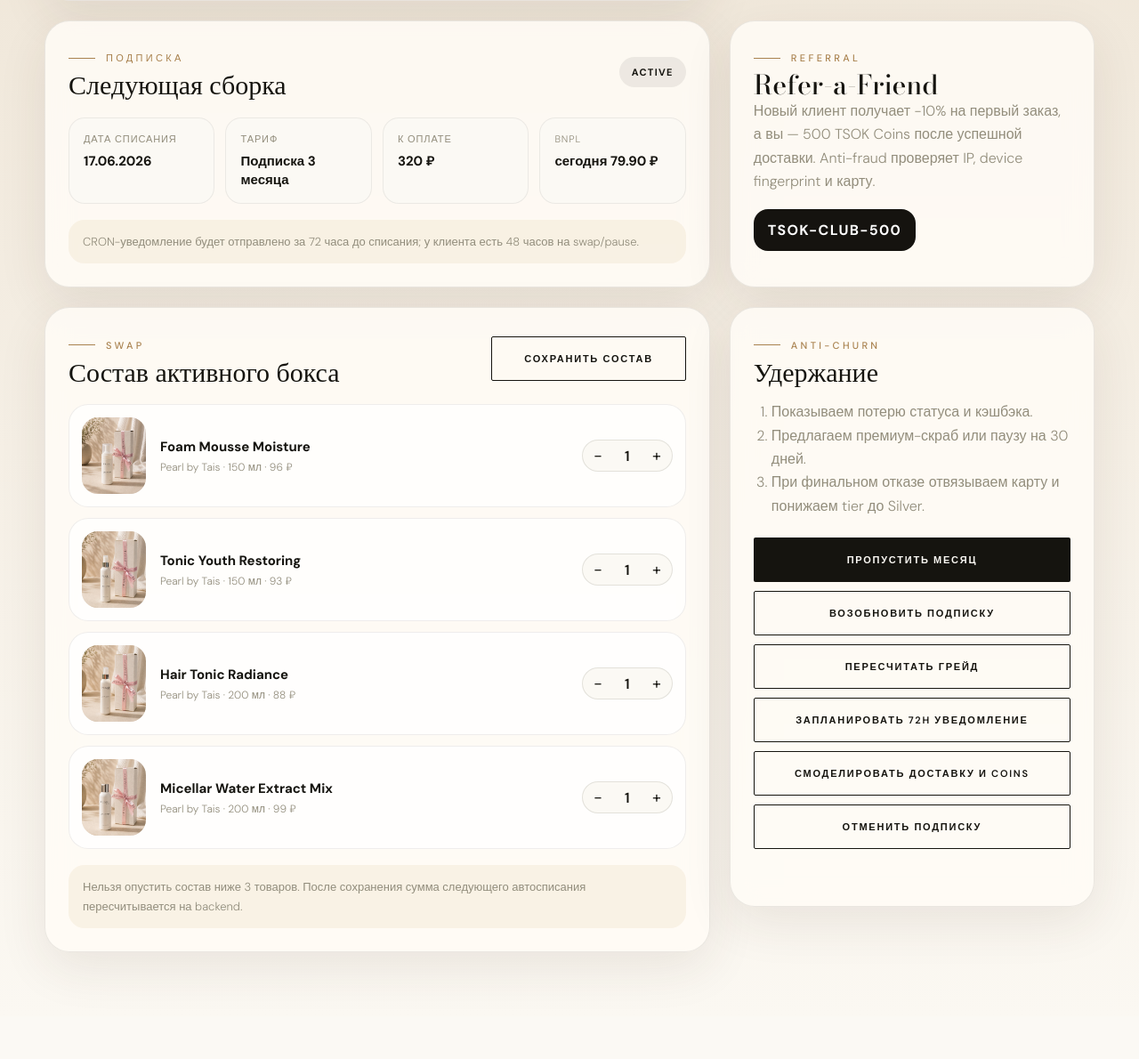
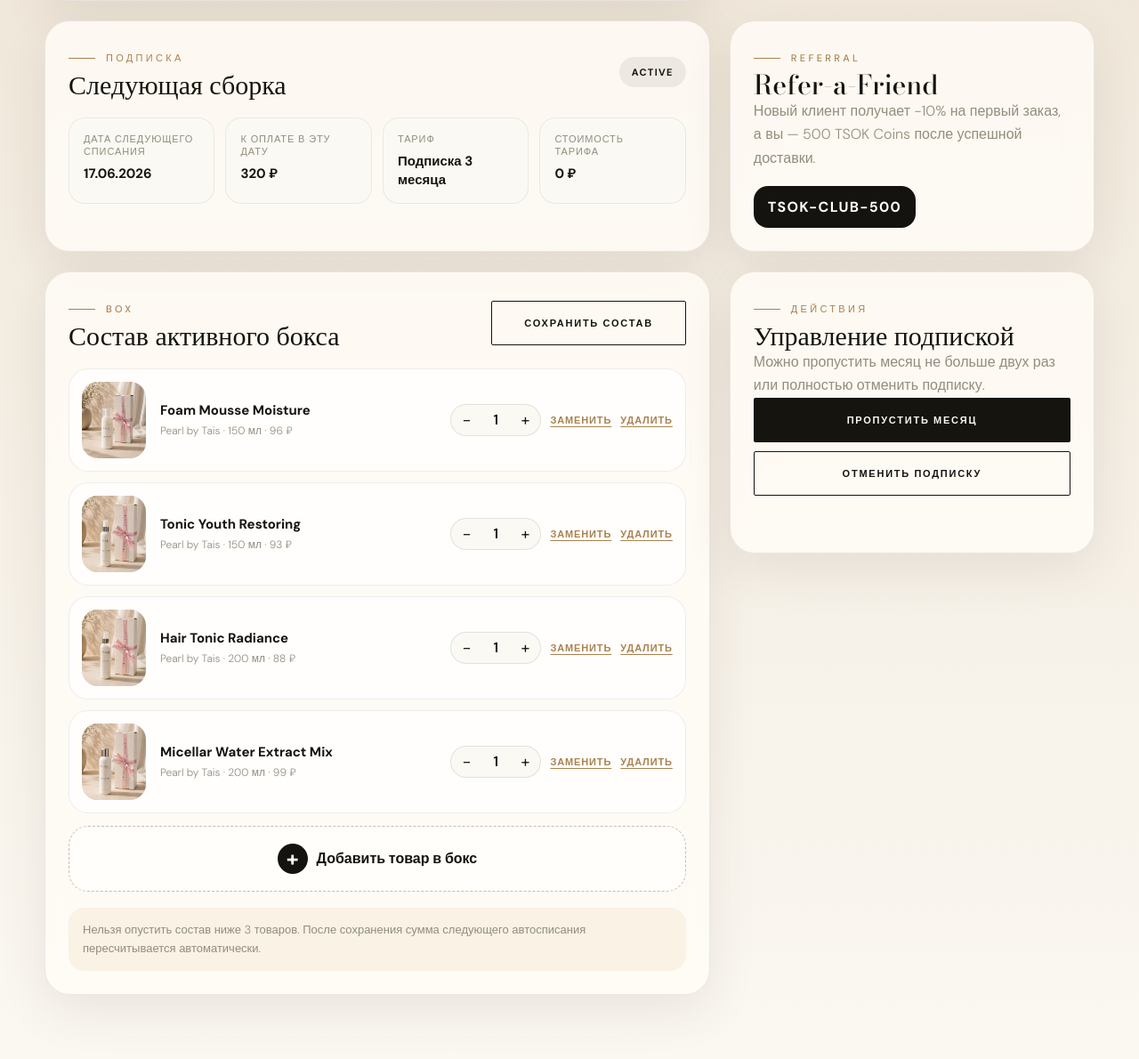
Before and after one commit to nikitakuvalda/tsok.shop, a Flask app: page /account in a window 1280 px wide. Shown: the part 1057-2247 px from the top of the page at 89% size. Before the commit the page ends 2149 px from the top, so only its background shows below. Run offline with Flask 3, Linux system fonts and the light colour scheme; the visitor is signed in with stand-in values (Sample User, id 1); data comes from the database, SQL or seed files in the repository.

Commit message:
Update account subscription controls

```diff
--- a/app.py
+++ b/app.py
@@ -786,8 +786,7 @@ def _current_subscription_state():
         "loyalty_events": DEMO_LOYALTY_EVENTS,
         "referral_claims": DEMO_REFERRAL_CLAIMS,
         "notifications": DEMO_NOTIFICATIONS,
-        "anti_churn_steps": ["loss", "offer", "final"],
-        "notification": "CRON-уведомление будет отправлено за 72 часа до списания; у клиента есть 48 часов на swap/pause.",
+        "catalog": _quote_items_to_json([{**product, "qty": 1, "line_total": Decimal(str(product["price"]))} for product in list_products()]),
     }
 
 
@@ -887,19 +886,6 @@ def account_notifications_schedule():
     return jsonify({"message": "Уведомление за 72 часа поставлено в демо-очередь.", "notification": notification})
 
 
-@application.post("/api/subscription-box/anti-churn")
-def subscription_anti_churn():
-    payload = request.get_json(silent=True) or {}
-    tier = str(payload.get("loyalty_tier") or "Silver")
-    step = str(payload.get("step") or "loss")
-    offers = {
-        "loss": f"При отмене подписки статус {tier} будет понижен до Silver, а повышенный кэшбек TSOK Coins отключится.",
-        "offer": "Останьтесь — добавим премиум-скраб за 0 ₽ в следующий бокс или поставим подписку на паузу на 30 дней.",
-        "final": "Карта будет отвязана в платёжном шлюзе, подписка отменена, loyalty_tier станет Silver.",
-    }
-    return jsonify({"step": step, "message": offers.get(step, offers["loss"])})
-
-
 @application.get("/api/account/subscription")
 @login_required
 def account_subscription():
@@ -935,10 +921,14 @@ def account_subscription_swap():
 
 @application.post("/api/account/subscription/pause")
 def account_subscription_pause():
+    skip_count = int(DEMO_SUBSCRIPTION.get("skip_count", 0))
+    if skip_count >= 2:
+        return jsonify({"error": "Лимит пропусков исчерпан: месяц можно пропустить не больше двух раз."}), 400
     next_charge = datetime.fromisoformat(DEMO_SUBSCRIPTION["next_charge_at"]) + timedelta(days=30)
     DEMO_SUBSCRIPTION["next_charge_at"] = next_charge.isoformat()
+    DEMO_SUBSCRIPTION["skip_count"] = skip_count + 1
     DEMO_SUBSCRIPTION["status"] = "paused"
-    return jsonify({"message": "Подписка поставлена на паузу, следующее списание сдвинуто на 30 дней.", "state": _current_subscription_state()})
+    return jsonify({"message": f"Месяц пропущен ({DEMO_SUBSCRIPTION['skip_count']}/2), следующее списание сдвинуто на 30 дней.", "state": _current_subscription_state()})
 
 
 @application.post("/api/account/loyalty/recalculate-tier")
@@ -967,7 +957,7 @@ def account_subscription_cancel():
     DEMO_SUBSCRIPTION["status"] = "cancelled"
     DEMO_SUBSCRIPTION["payment_token_id"] = ""
     DEMO_CUSTOMER["loyalty_tier"] = "Silver"
-    return jsonify({"message": "Карта отвязана в демо-шлюзе, подписка отменена, loyalty_tier понижен до Silver.", "state": _current_subscription_state()})
+    return jsonify({"message": "Карта отвязана в платёжном шлюзе, подписка отменена, loyalty_tier понижен до Silver.", "state": _current_subscription_state()})
 
 
 if __name__ == "__main__":
--- a/static/style.css
+++ b/static/style.css
@@ -1282,3 +1282,23 @@ a:focus-visible,button:focus-visible,input:focus-visible,select:focus-visible,.i
 .admin-product-grid{grid-template-columns:repeat(auto-fill,minmax(260px,1fr));gap:18px}.admin-product-grid article{display:grid;grid-template-columns:96px minmax(0,1fr);gap:14px;padding:16px;border-radius:24px;box-shadow:0 12px 34px rgba(48,36,22,.06)}.admin-product-grid img{width:96px;height:128px;border-radius:18px}.admin-product-grid form{gap:10px}.admin-product-grid form strong{margin:0;color:var(--clay-deep);font-size:12px;letter-spacing:.08em}.admin-product-grid form input,.admin-product-grid form select{padding:10px 11px;border-radius:12px}.admin-product-grid form label{display:flex;grid-auto-flow:column;align-items:center;justify-content:flex-start;gap:8px;text-transform:none;letter-spacing:0;font-size:12px}.admin-product-grid form label input{width:auto}.admin-product-grid .admin-mini-btn{justify-self:start;padding:10px 14px}
 @media(max-width:1100px){.admin-folder-tabs{margin:0 0 22px;padding:18px 18px 0}.admin-panel--catalog>.admin-subscription-form{grid-template-columns:repeat(2,minmax(0,1fr))}.admin-subscription-card{grid-template-columns:1fr}}
 @media(max-width:640px){.admin-folder-tabs{margin:-18px -18px 18px;padding:14px 18px 0}.admin-folder-tabs a{padding:12px 14px}.admin-panel--catalog>.admin-subscription-form,.admin-product-grid article{grid-template-columns:1fr}.admin-panel--catalog>.admin-subscription-form label:nth-of-type(7),.admin-panel--catalog>.admin-subscription-form .btn{grid-column:auto}.admin-product-grid img{width:100%;height:180px}}
+.account-item__controls{display:flex;align-items:center;gap:10px;flex-wrap:wrap;justify-content:flex-end}
+.account-link-btn{border:0;background:transparent;color:var(--clay-deep);font-size:11px;font-weight:700;letter-spacing:.08em;text-transform:uppercase;cursor:pointer;text-decoration:underline;text-underline-offset:3px}
+.account-add-item{width:100%;margin-top:14px;min-height:74px;border:1px dashed rgba(92,47,41,.32);border-radius:22px;background:rgba(255,255,255,.54);color:var(--ink);display:flex;align-items:center;justify-content:center;gap:10px;font:inherit;font-weight:700;cursor:pointer}
+.account-add-item span{width:34px;height:34px;border-radius:50%;display:grid;place-items:center;background:#15130f;color:#fff;font-size:24px;line-height:1}
+.account-confirm,.account-picker{position:fixed;inset:0;z-index:6000;display:none;align-items:center;justify-content:center;padding:22px;background:rgba(12,10,8,.58);backdrop-filter:blur(12px)}
+.account-confirm.is-active,.account-picker.is-active{display:flex}
+.account-confirm__card,.account-picker__card{position:relative;width:min(460px,100%);padding:30px;border:1px solid rgba(201,168,118,.34);border-radius:30px;background:linear-gradient(135deg,#fffaf1,#efe1ce);box-shadow:0 28px 90px rgba(0,0,0,.32)}
+.account-confirm__card h3,.account-picker__card h3{font-family:var(--font-display);font-size:34px;font-weight:500;margin:8px 0 10px}
+.account-confirm__card p{margin:0 0 22px;color:var(--muted);line-height:1.6}
+.account-confirm__actions{display:grid;grid-template-columns:1fr 1fr;gap:10px}
+.account-picker__card{width:min(860px,100%);max-height:86vh;overflow:auto}
+.account-picker__close{position:absolute;top:18px;right:18px;width:38px;height:38px;border:0;border-radius:50%;background:#15130f;color:#fff;font-size:24px;cursor:pointer}
+.account-picker__grid{display:grid;grid-template-columns:repeat(auto-fit,minmax(180px,1fr));gap:12px;margin-top:18px}
+.account-picker__item{display:grid;grid-template-rows:150px auto auto;gap:8px;text-align:left;padding:12px;border:1px solid rgba(54,48,38,.1);border-radius:20px;background:rgba(255,255,255,.7);cursor:pointer;color:var(--ink)}
+.account-picker__item strong{font-size:14px}
+.account-picker__item small{color:var(--muted);line-height:1.45}
+.account-picker__img{display:block;border-radius:16px;overflow:hidden;background:#eee5d8}
+.account-picker__img img{width:100%;height:100%;object-fit:cover}
+@media(max-width:900px){.account-item__controls{grid-column:2;justify-content:flex-start}.account-page .account-item .quantity-selector{grid-column:auto}}
+@media(max-width:768px){.account-confirm{display:none!important}.account-picker__card{border-radius:22px;max-height:90vh}.account-picker__grid{grid-template-columns:1fr}.account-picker__item{grid-template-columns:72px 1fr;grid-template-rows:auto auto}.account-picker__img{grid-row:1/3;height:86px}.account-picker__item small{grid-column:2}}
--- a/templates/account.html
+++ b/templates/account.html
@@ -49,19 +49,18 @@
                 </div>
                 <strong class="account-pill" id="subscriptionStatus">—</strong>
             </div>
-            <div class="account-metrics">
-                <div><span>Дата списания</span><strong id="nextChargeDate">—</strong></div>
+            <div class="account-metrics account-metrics--subscription">
+                <div><span>Дата следующего списания</span><strong id="nextChargeDate">—</strong></div>
+                <div><span>К оплате в эту дату</span><strong id="payableTotal">—</strong></div>
                 <div><span>Тариф</span><strong id="planLabel">—</strong></div>
-                <div><span>К оплате</span><strong id="payableTotal">—</strong></div>
-                <div><span>BNPL</span><strong id="bnplInfo">—</strong></div>
+                <div><span>Стоимость тарифа</span><strong id="planTotal">—</strong></div>
             </div>
-            <p class="account-note" id="cronNote">—</p>
         </article>
 
         <article class="account-card">
             <span class="label">Referral</span>
             <h2>Refer-a-Friend</h2>
-            <p>Новый клиент получает −10% на первый заказ, а вы — 500 TSOK Coins после успешной доставки. Anti-fraud проверяет IP, device fingerprint и карту.</p>
+            <p>Новый клиент получает −10% на первый заказ, а вы — 500 TSOK Coins после успешной доставки.</p>
             <div class="ref-code" id="referralCode">—</div>
         </article>
     </section>
@@ -70,29 +69,22 @@
         <article class="account-card account-card--wide">
             <div class="account-card__head">
                 <div>
-                    <span class="label">Swap</span>
+                    <span class="label">Box</span>
                     <h2>Состав активного бокса</h2>
                 </div>
-                <button class="btn btn--outline-dark" type="button" id="saveSwapBtn">Сохранить состав</button>
+                <button class="btn btn--outline-dark" type="button" id="saveBoxBtn">Сохранить состав</button>
             </div>
             <div class="account-items" id="accountItems"></div>
-            <p class="account-note">Нельзя опустить состав ниже 3 товаров. После сохранения сумма следующего автосписания пересчитывается на backend.</p>
+            <button class="account-add-item" type="button" id="addBoxItemBtn"><span>+</span> Добавить товар в бокс</button>
+            <p class="account-note">Нельзя опустить состав ниже 3 товаров. После сохранения сумма следующего автосписания пересчитывается автоматически.</p>
         </article>
 
         <aside class="account-card">
-            <span class="label">Anti-churn</span>
-            <h2>Удержание</h2>
-            <ol class="churn-list">
-                <li>Показываем потерю статуса и кэшбэка.</li>
-                <li>Предлагаем премиум-скраб или паузу на 30 дней.</li>
-                <li>При финальном отказе отвязываем карту и понижаем tier до Silver.</li>
-            </ol>
+            <span class="label">Действия</span>
+            <h2>Управление подпиской</h2>
+            <p>Можно пропустить месяц не больше двух раз или полностью отменить подписку.</p>
             <div class="account-actions">
                 <button class="btn btn--dark w-100" type="button" id="pauseBtn">Пропустить месяц</button>
-                <button class="btn btn--outline-dark w-100" type="button" id="resumeBtn">Возобновить подписку</button>
-                <button class="btn btn--outline-dark w-100" type="button" id="recalcTierBtn">Пересчитать грейд</button>
-                <button class="btn btn--outline-dark w-100" type="button" id="scheduleNotifyBtn">Запланировать 72h уведомление</button>
-                <button class="btn btn--outline-dark w-100" type="button" id="accrueCoinsBtn">Смоделировать доставку и Coins</button>
                 <button class="btn btn--outline-dark w-100" type="button" id="cancelBtn">Отменить подписку</button>
             </div>
             <p class="account-result" id="accountResult"></p>
@@ -100,10 +92,31 @@
     </section>
 </main>
 
+<div class="account-confirm" id="accountConfirm" aria-hidden="true">
+    <div class="account-confirm__card" role="dialog" aria-modal="true" aria-labelledby="accountConfirmTitle">
+        <span class="label">TSOK BOX</span>
+        <h3 id="accountConfirmTitle">Вы уверены?</h3>
+        <p id="accountConfirmText">Подтвердите действие.</p>
+        <div class="account-confirm__actions">
+            <button class="btn btn--outline-dark" type="button" data-confirm="no">Нет</button>
+            <button class="btn btn--dark" type="button" data-confirm="yes">Да</button>
+        </div>
+    </div>
+</div>
+
+<div class="account-picker" id="accountPicker" aria-hidden="true">
+    <div class="account-picker__card" role="dialog" aria-modal="true" aria-labelledby="accountPickerTitle">
+        <button class="account-picker__close" type="button" id="closePickerBtn">×</button>
+        <span class="label">Каталог</span>
+        <h3 id="accountPickerTitle">Выберите товар</h3>
+        <div class="account-picker__grid" id="accountPickerGrid"></div>
+    </div>
+</div>
+
 <script src="{{ url_for('static', filename='script.js') }}"></script>
 <script>
 'use strict';
-const accountState = { items: [] };
+const accountState = { items: [], catalog: [], replaceId: null };
 const savedProfile = JSON.parse(localStorage.getItem('tsok_customer_profile') || 'null');
 
 function money(value) { return `${Number(value || 0).toFixed(0)} ₽`; }
@@ -130,12 +143,10 @@ function renderAccount(state) {
     document.getElementById('nextChargeDate').textContent = subscription.next_charge_date;
     document.getElementById('planLabel').textContent = subscription.quote.plan_label;
     document.getElementById('payableTotal').textContent = money(subscription.quote.payable_total);
-    document.getElementById('bnplInfo').textContent = subscription.quote.bnpl ? `сегодня ${subscription.quote.bnpl.today_payment} ₽` : '—';
-    document.getElementById('cronNote').textContent = state.notification;
+    document.getElementById('planTotal').textContent = money(subscription.quote.box_total);
+    accountState.catalog = state.catalog || [];
     document.getElementById('referralCode').textContent = customer.referral_code;
     if (state.loyalty_events?.length) document.getElementById('accountResult').textContent = `Последнее начисление: ${state.loyalty_events.at(-1).coins_delta} Coins будет доступно через 14 дней.`;
-    if (state.notifications?.length) document.getElementById('cronNote').textContent = `${state.notification} Следующая отправка: ${new Date(state.notifications.at(-1).send_at).toLocaleString('ru-RU')}`;
-
     document.getElementById('accountItems').innerHTML = subscription.items.map(item => `
         <div class="account-item" data-id="${item.id}">
             <div class="account-item__img">${item.image ? `<img src="/static/${item.image}" alt="${item.name}">` : ''}</div>
@@ -143,13 +154,57 @@ function renderAccount(state) {
                 <strong>${item.name}</strong>
                 <span>${item.brand} · ${item.size} · ${money(item.price)}</span>
             </div>
-            <div class="quantity-selector">
-                <button type="button" data-delta="-1">−</button>
-                <span>${item.qty}</span>
-                <button type="button" data-delta="1">+</button>
+            <div class="account-item__controls">
+                <div class="quantity-selector">
+                    <button type="button" data-delta="-1">−</button>
+                    <span>${item.qty}</span>
+                    <button type="button" data-delta="1">+</button>
+                </div>
+                <button class="account-link-btn" type="button" data-action="replace">Заменить</button>
+                <button class="account-link-btn" type="button" data-action="remove">Удалить</button>
             </div>
         </div>
     `).join('');
+}
+
+
+function isMobileConfirm() { return window.matchMedia('(max-width: 768px)').matches; }
+
+function askConfirm(text) {
+    if (isMobileConfirm()) return Promise.resolve(confirm(`Вы уверены?\n\n${text}`));
+    const modal = document.getElementById('accountConfirm');
+    document.getElementById('accountConfirmText').textContent = text;
+    modal.classList.add('is-active');
+    modal.setAttribute('aria-hidden', 'false');
+    return new Promise(resolve => {
+        const handler = event => {
+            const answer = event.target.closest('[data-confirm]');
+            if (!answer) return;
+            modal.classList.remove('is-active');
+            modal.setAttribute('aria-hidden', 'true');
+            modal.removeEventListener('click', handler);
+            resolve(answer.dataset.confirm === 'yes');
+        };
+        modal.addEventListener('click', handler);
+    });
+}
+
+function openPicker(replaceId = null) {
+    accountState.replaceId = replaceId;
+    document.getElementById('accountPickerGrid').innerHTML = accountState.catalog.map(item => `
+        <button class="account-picker__item" type="button" data-pick-id="${item.id}">
+            <span class="account-picker__img">${item.image ? `<img src="/static/${item.image}" alt="${item.name}">` : ''}</span>
+            <strong>${item.name}</strong>
+            <small>${item.brand} · ${item.size} · ${money(item.price)}</small>
+        </button>
+    `).join('');
+    document.getElementById('accountPicker').classList.add('is-active');
+    document.getElementById('accountPicker').setAttribute('aria-hidden', 'false');
+}
+
+function closePicker() {
+    document.getElementById('accountPicker').classList.remove('is-active');
+    document.getElementById('accountPicker').setAttribute('aria-hidden', 'true');
 }
 
 async function loadAccount() {
@@ -162,12 +217,49 @@ document.addEventListener('click', async event => {
     if (qtyBtn) {
         const row = qtyBtn.closest('.account-item');
         const item = accountState.items.find(entry => entry.id === row.dataset.id);
-        item.qty = Math.max(0, item.qty + Number(qtyBtn.dataset.delta));
+        item.qty = Math.max(1, item.qty + Number(qtyBtn.dataset.delta));
         row.querySelector('.quantity-selector span').textContent = item.qty;
         return;
     }
 
-    if (event.target.id === 'saveSwapBtn') {
+    const itemAction = event.target.closest('.account-link-btn');
+    if (itemAction) {
+        const row = itemAction.closest('.account-item');
+        if (itemAction.dataset.action === 'replace') openPicker(row.dataset.id);
+        if (itemAction.dataset.action === 'remove') {
+            accountState.items = accountState.items.filter(entry => entry.id !== row.dataset.id);
+            row.remove();
+        }
+        return;
+    }
+
+    if (event.target.closest('#addBoxItemBtn')) { openPicker(); return; }
+    if (event.target.closest('#closePickerBtn')) { closePicker(); return; }
+
+    const picked = event.target.closest('[data-pick-id]');
+    if (picked) {
+        const pickedId = picked.dataset.pickId;
+        if (accountState.replaceId) {
+            const item = accountState.items.find(entry => entry.id === accountState.replaceId);
+            const duplicate = accountState.items.find(entry => entry.id === pickedId);
+            if (item && duplicate && item !== duplicate) {
+                duplicate.qty += item.qty;
+                accountState.items = accountState.items.filter(entry => entry !== item);
+            } else if (item) {
+                item.id = pickedId;
+            }
+        } else {
+            const existing = accountState.items.find(entry => entry.id === pickedId);
+            if (existing) existing.qty += 1; else accountState.items.push({ id: pickedId, qty: 1 });
+        }
+        closePicker();
+        const data = await api('/api/account/subscription/swap', { method: 'POST', body: JSON.stringify({ items: accountState.items }) });
+        document.getElementById('accountResult').textContent = data.message;
+        renderAccount(data.state);
+        return;
+    }
+
+    if (event.target.id === 'saveBoxBtn') {
         try {
             const data = await api('/api/account/subscription/swap', { method: 'POST', body: JSON.stringify({ items: accountState.items }) });
             document.getElementById('accountResult').textContent = data.message;
@@ -176,46 +268,18 @@ document.addEventListener('click', async event => {
     }
 
     if (event.target.id === 'pauseBtn') {
+        if (!await askConfirm('Пропустить ближайший месяц подписки? Доступно не больше двух пропусков.')) return;
         const data = await api('/api/account/subscription/pause', { method: 'POST', body: '{}' });
         document.getElementById('accountResult').textContent = data.message;
         renderAccount(data.state);
     }
 
-    if (event.target.id === 'resumeBtn') {
-        const data = await api('/api/account/subscription/resume', { method: 'POST', body: '{}' });
-        document.getElementById('accountResult').textContent = data.message;
-        renderAccount(data.state);
-    }
-
-    if (event.target.id === 'recalcTierBtn') {
-        const data = await api('/api/account/loyalty/recalculate-tier', { method: 'POST', body: '{}' });
-        document.getElementById('accountResult').textContent = data.message;
-        renderAccount(data.state);
-    }
-
-    if (event.target.id === 'scheduleNotifyBtn') {
-        const data = await api('/api/account/notifications/schedule', { method: 'POST', body: '{}' });
-        document.getElementById('accountResult').textContent = data.message;
-        await loadAccount();
-    }
-
-    if (event.target.id === 'accrueCoinsBtn') {
-        const total = document.getElementById('payableTotal').textContent.replace(/[^0-9.]/g, '') || '0';
-        const data = await api('/api/account/loyalty/accrue', { method: 'POST', body: JSON.stringify({ delivered_total: total }) });
-        document.getElementById('accountResult').textContent = data.message;
-        await loadAccount();
-    }
-
     if (event.target.id === 'cancelBtn') {
-        const loss = await api('/api/subscription-box/anti-churn', { method: 'POST', body: JSON.stringify({ step: 'loss', loyalty_tier: document.getElementById('accountTier').textContent }) });
-        if (!confirm(`${loss.message}\n\nПродолжить отмену?`)) return;
-        const offer = await api('/api/subscription-box/anti-churn', { method: 'POST', body: JSON.stringify({ step: 'offer' }) });
-        if (!confirm(`${offer.message}\n\nОтказаться от оффера и отменить?`)) return;
+        if (!await askConfirm('Отменить подписку? Карта будет отвязана, а статус TSOK CLUB понизится до Silver.')) return;
         const data = await api('/api/account/subscription/cancel', { method: 'POST', body: '{}' });
         document.getElementById('accountResult').textContent = data.message;
         renderAccount(data.state);
-    }
-});
+    }});
 
 document.getElementById('profileForm')?.addEventListener('submit', async event => {
     event.preventDefault();
```
